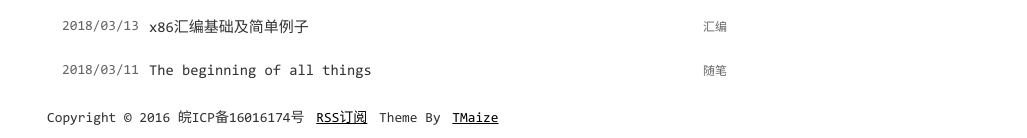
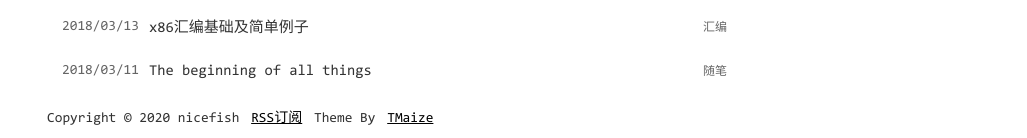
Before and after one commit to n1cef1sh/MyBlog, a Jekyll site: the page built from index.html, in a window 1280 px wide. Shown: the part 1144-1282 px from the top of the page, without its empty margins (253-1280 px from the left). Built offline with Jekyll 4.4.1, drawn with Linux system fonts in a browser that asks for light colours; comment, search, counter and statistics services are not loaded.

Commit message:
Update _config.yml

```diff
--- a/_config.yml
+++ b/_config.yml
@@ -4,8 +4,8 @@ encoding: utf-8
 title: n1cef1sh's Blog
 description: n1cef1sh 的个人博客
 keywords: Blog
-author: TMaize
-footerText: 'Copyright © 2016 皖ICP备16016174号'
+author: nicefish
+footerText: 'Copyright © 2020 nicefish'
 
 # 这些不要动
 permalink: /posts/:year/:month/:day/:title.html
```
